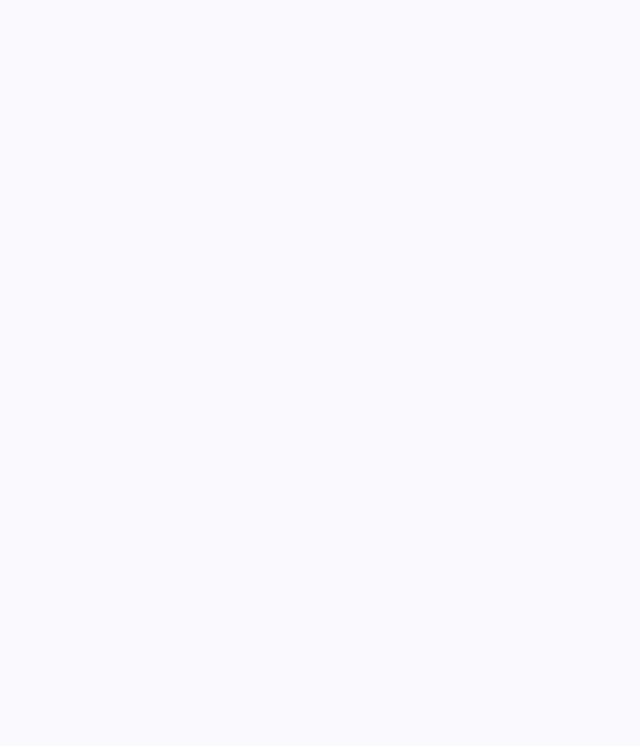
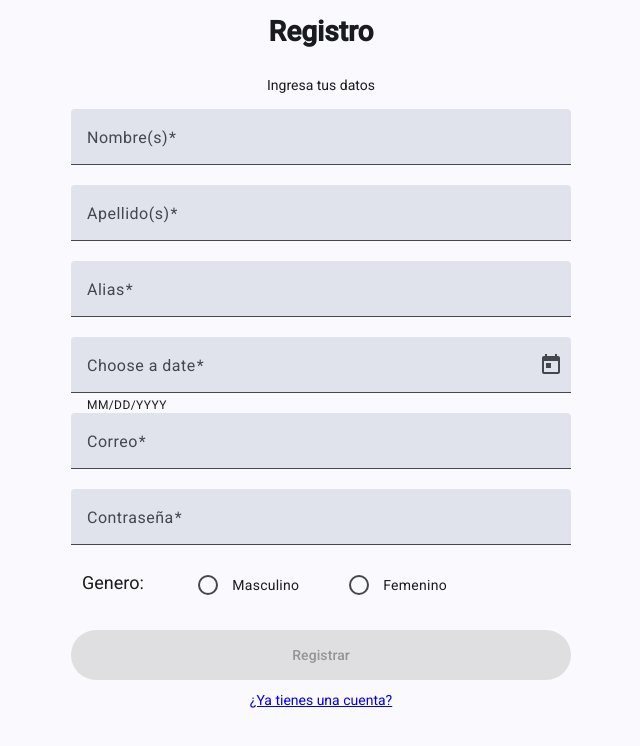
Before and after one commit to andynogamer/bdm-frontend, an Angular app: page /register-users in a window 1280 px wide. Before the commit this address led to /. Shown: the top 746 px of the page, without its empty margins (319-959 px from the left). Built offline with nearby package versions, Linux system fonts and the light colour scheme.

Commit message:
radiobutton en registro

```diff
--- /dev/null
+++ b/src/app/admin/register-employees/register-employees.html
@@ -0,0 +1 @@
+<p>register-employees works!</p>
--- a/src/app/app.routes.ts
+++ b/src/app/app.routes.ts
@@ -1,9 +1,14 @@
 import { Routes } from '@angular/router';
 import { Login } from './features/auth/login/login';
+import { RegisterUsers } from './features/auth/register-users/register-users';
 
 export const routes: Routes = [
     {
         path:'login',
         component: Login
+    },
+    {
+        path: 'register-users',
+        component: RegisterUsers
     }
 ];
--- a/src/app/features/auth/login/login.html
+++ b/src/app/features/auth/login/login.html
@@ -25,7 +25,7 @@
         </mat-form-field>
 
         <button class="login-button" type="submit" [disabled]="!loginForm.valid" matButton="filled">Iniciar Sesión</button>
-        <a href="#" class="register-link">¿No tienes una cuenta? </a>
+        <a href="register-users" class="register-link">¿No tienes una cuenta? </a>
 
 
     </form>
--- /dev/null
+++ b/src/app/features/auth/register-users/register-users.html
@@ -0,0 +1,76 @@
+<div class="register-container">
+    <form [formGroup]="registerForm" class="example-form" (ngSubmit)="onSubmit()">
+        <h1>Registro</h1>
+        <p>Ingresa tus datos</p>
+
+        <mat-form-field class="example-full-width">
+            <mat-label>Nombre(s)</mat-label>
+            <input type="text" matInput formControlName="nameFormControl" placeholder="Ej. Juan">
+            @if (nameFC?.hasError('required')) {
+            <mat-error>El nombre es <strong>obligatorio</strong></mat-error>
+            }
+        </mat-form-field>
+
+        <mat-form-field class="example-full-width">
+            <mat-label>Apellido(s)</mat-label>
+            <input type="text" matInput formControlName="lastNameFormControl" placeholder="Ej. Pérez">
+            @if (lastNameFC?.hasError('required')) {
+            <mat-error>El apellido es <strong>obligatorio</strong></mat-error>
+            }
+        </mat-form-field>
+
+        <mat-form-field class="example-full-width">
+            <mat-label>Alias</mat-label>
+            <input type="text" matInput formControlName="aliasFormControl" placeholder="Ej. juan12345">
+            @if (aliasFC?.hasError('required')) {
+            <mat-error>El alias es <strong>obligatorio</strong></mat-error>
+            }
+        </mat-form-field>
+
+
+        <mat-form-field class="example-full-width">
+            <mat-label>Choose a date</mat-label>
+            <input matInput [matDatepicker]="picker" formControlName="birthDateFormControl">
+            <mat-hint>MM/DD/YYYY</mat-hint>
+            <mat-datepicker-toggle matIconSuffix [for]="picker"></mat-datepicker-toggle>
+            <mat-datepicker #picker></mat-datepicker>
+        </mat-form-field>
+
+
+
+        <mat-form-field class="example-full-width">
+            <mat-label>Correo</mat-label>
+            <input type="email" matInput formControlName="emailFormControl" placeholder="Ej. pat@example.com">
+            @if (emailFC?.hasError('email') && !emailFC?.hasError('required')) {
+            <mat-error>Por favor, ingrese una dirección de correo electrónico valida</mat-error>
+            }
+            @if (emailFC?.hasError('required')) {
+            <mat-error>El correo <strong>obligatorio</strong></mat-error>
+            }
+        </mat-form-field>
+
+        <mat-form-field class="example-full-width">
+            <mat-label>Contraseña</mat-label>
+            <input type="password" matInput formControlName="passwordFormControl" placeholder="********">
+            @if (passwordFC?.hasError('minlength') && !passwordFC?.hasError('required')) {
+            <mat-error>La contraseña debe de contener 8 caracteres o más</mat-error>
+            }
+            @if (passwordFC?.hasError('required')) {
+            <mat-error>La contraseña es <strong>obligatoria</strong></mat-error>
+            }
+        </mat-form-field>
+
+        <div class="radio-group-register">
+            <label>Genero: </label>
+            <mat-radio-group class="gender-radiogroup" formControlName="genderFormControl">
+                <mat-radio-button class="gender-radiobutton" value="male">Masculino</mat-radio-button>
+                <mat-radio-button class="gender-radiobutton" value="female">Femenino</mat-radio-button>
+            </mat-radio-group>
+        </div>
+
+        <button class="register-button" type="submit" [disabled]="!registerForm.valid" matButton="filled">Registrar</button>
+        <a href="login" class="register-link">¿Ya tienes una cuenta? </a>
+
+
+    </form>
+</div>
--- /dev/null
+++ b/src/app/features/auth/register-users/register-users.scss
@@ -0,0 +1,50 @@
+.example-form {
+  min-width: 120px;
+  max-width: 500px;
+  width: 100%;
+  display: flex;
+  flex-direction: column;
+  align-items: center;
+  padding-bottom: 6%;
+}
+
+.radio-group-register{
+    width: 100%;
+    padding-left: 22px;
+}
+
+.radio-group-register label{
+    font-size: 18px;
+
+
+}
+
+.gender-radiogroup{
+    padding-left: 20px;
+}
+
+.gender-radiobutton{
+    padding-left: 20px;
+    padding-right: 20px;
+}
+
+.register-link{
+    padding-top: 10px;
+    padding-bottom: 10px;
+}
+
+.example-full-width {
+  width: 100%;
+}
+.register-button{
+    margin-top: 25px;
+    width: 100%;
+    height: 50px;
+}
+
+.register-container{
+    display: grid;
+    place-items: center;
+    height: 100vh;
+    width: 100vw;
+}
--- /dev/null
+++ b/src/app/features/auth/register-users/register-users.ts
@@ -0,0 +1,53 @@
+import { Component } from '@angular/core';
+import { FormControl, FormGroup, ReactiveFormsModule, Validators } from '@angular/forms';
+import { MatFormFieldModule } from '@angular/material/form-field';
+import { MatInputModule } from '@angular/material/input';
+import {MatRadioModule} from '@angular/material/radio';
+import {MatDatepickerModule} from '@angular/material/datepicker';
+import {provideNativeDateAdapter} from '@angular/material/core';
+import {MatButtonModule} from '@angular/material/button';
+
+
+@Component({
+  selector: 'app-register-users',
+  providers: [provideNativeDateAdapter()],
+  imports: [ReactiveFormsModule, MatFormFieldModule, MatInputModule, MatRadioModule, MatDatepickerModule,MatButtonModule ],
+  templateUrl: './register-users.html',
+  styleUrl: './register-users.scss',
+})
+export class RegisterUsers {
+  registerForm = new FormGroup({
+    nameFormControl: new FormControl('', [Validators.required]),
+    lastNameFormControl: new FormControl('', [Validators.required]),
+    aliasFormControl: new FormControl('',[Validators.required, Validators.minLength(4), Validators.maxLength(20)] ),
+    genderFormControl: new FormControl('', [Validators.required]),
+    birthDateFormControl: new FormControl('', [Validators.required]),
+    emailFormControl: new FormControl('', [Validators.required, Validators.email]),
+    passwordFormControl: new FormControl('', [Validators.required, Validators.minLength(8)])
+  })
+
+  get nameFC(){
+    return this.registerForm.get('nameFormControl')
+  }
+
+  get lastNameFC(){
+    return this.registerForm.get('lastNameFormControl')
+  }
+
+  get aliasFC(){
+    return this.registerForm.get('aliasFormControl')
+  }
+
+  get emailFC(){
+    return this.registerForm.get('emailFormControl');
+  }
+  get passwordFC(){
+    return this.registerForm.get('passwordFormControl');
+  }
+
+
+  onSubmit(){
+    console.warn(this.registerForm.value)
+  }
+
+}
```
Also changed, not shown: src/app/admin/register-employees/register-employees.ts (added, +11 -0 lines), src/app/admin/register-employees/register-employees.scss (added), 2 other files (tests, documents, lock files or other folders).
